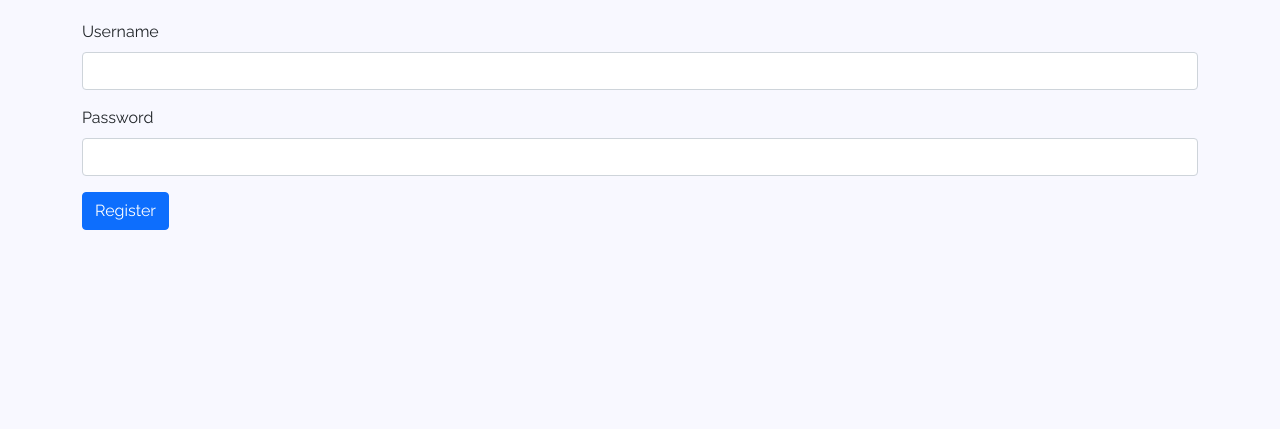
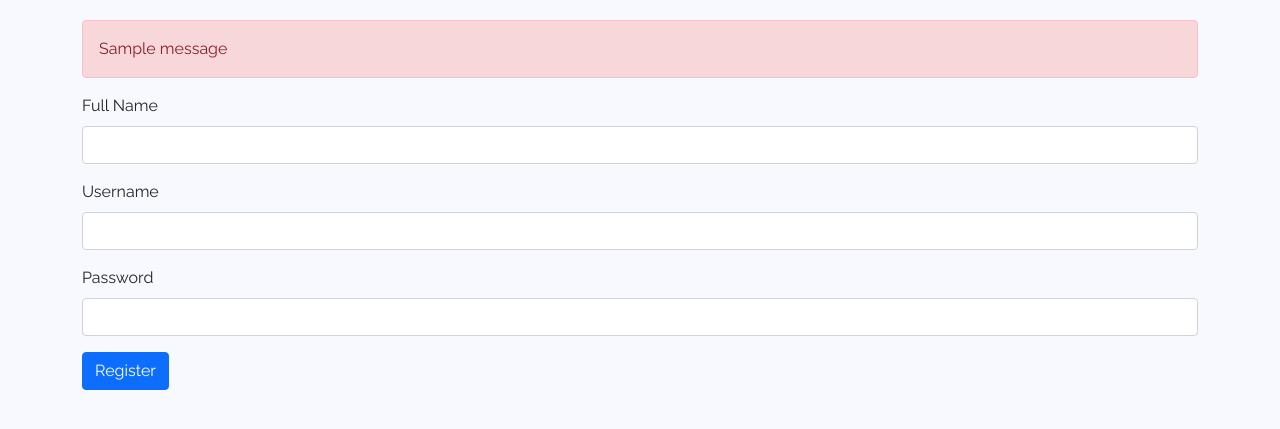
Before and after one commit to mrkbryn/mark-bryan-site, a Flask app: page /auth/register in a window 1280 px wide. Shown: the part 56-485 px from the top of the page. Run offline with Flask 2, Linux system fonts and the light colour scheme; one stand-in notice (Sample message) is shown; some libraries are stand-ins or nearby versions.

Commit message:
Require fullname on registration. Fix a few tests.

```diff
--- a/app/templates/auth/register.html
+++ b/app/templates/auth/register.html
@@ -4,6 +4,10 @@
 
 {% block content %}
   <form method="post">
+    <div class="mb-3">
+      <label for="fullname" class="form-label">Full Name</label>
+      <input name="fullname" class="form-control" id="fullname" required>
+    </div>
     <div class="mb-3">
       <label for="username" class="form-label">Username</label>
       <input name="username" class="form-control" id="username" required>
--- a/app/templates/base.html
+++ b/app/templates/base.html
@@ -63,6 +63,11 @@
 </div>
 
 <div class="container">
+  {% for message in get_flashed_messages() %}
+    <div class="alert alert-danger" role="alert">
+      {{ message }}
+    </div>
+  {% endfor %}
   {% block content %}{% endblock %}
 </div>
 
```
Also changed, not shown: tests/test_blog.py (+1 -4 lines), tests/test_home.py (+2 -1 lines).
